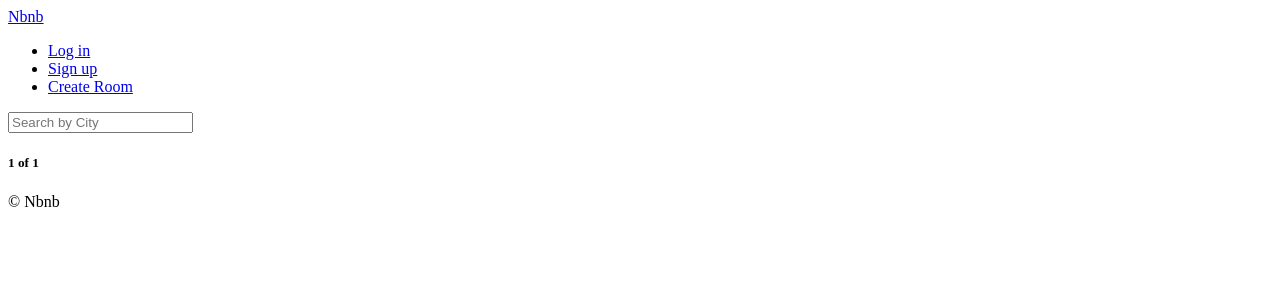
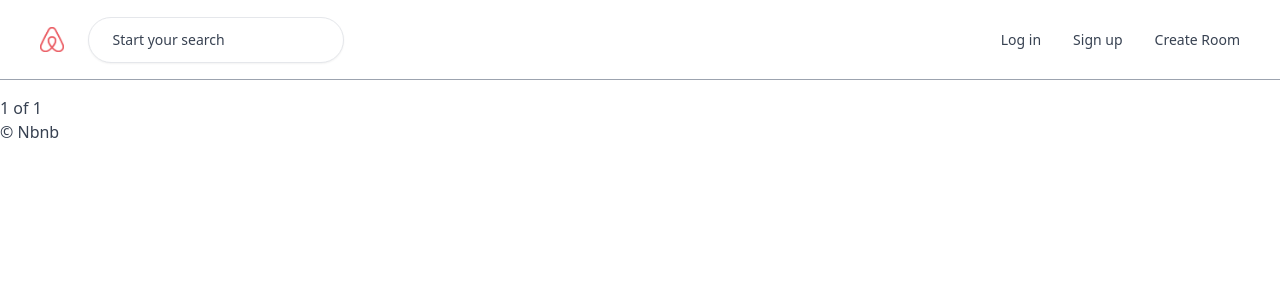
Before and after one commit to Odreystella/Pinkbnb, a Django app: page / in a window 1280 px wide. Shown: the top 300 px of the page. Run offline with Django 3.2, Linux system fonts and the light colour scheme; data that the repository does not hold is empty; style sheets or scripts are compiled from the project's sources; parts of the project's set-up code (start-up, migrations or seed data) failed here and were passed over.

Commit message:
feat: header css

```diff
--- a/templates/base.html
+++ b/templates/base.html
@@ -1,3 +1,4 @@
+{% load static %}
 <!DOCTYPE html>
 <html lang="en">
 
@@ -5,18 +6,25 @@
     <meta charset="UTF-8">
     <meta http-equiv="X-UA-Compatible" content="IE=edge">
     <meta name="viewport" content="width=device-width, initial-scale=1.0">
+    <link rel="stylesheet" href="{% static 'css/styles.css' %}">
     <title>{% block page_title %}{% endblock page_title %} | Nbnb </title>
 </head>
 
-<body>
-    <header>
+<body class="text-gray-700 mt-24">
+    <header class="container max-w-full inset-0 flex items-center justify-between px-10 h-20 border-b border-gray-400 fixed bg-white">
+        <div class="flex items-center">
+            <a href="{% url 'core:home' %}" class="mr-6">
+                <img class="w-7" src="{% static 'img/logo.png' %}" alt="">
+            </a>
+
+            {% block search-bar %}
+            <form action="{% url 'rooms:search' %}" method="GET" class="w-full">
+                <input class="border w-full px-6 py-3 text-sm placeholder-gray-700 font-medium rounded-3xl shadow-sm transition duration-200 hover:shadow-md focus:outline-none" type="text" name="city" placeholder="Start your search">
+            </form>
+            {% endblock search-bar %}
+        </div>
+
         {% include "partials/nav.html" %}
-
-        {% block search-bar %}
-        <form action="{% url 'rooms:search' %}" method="GET">
-            <input type="text" name="city" placeholder="Search by City">
-        </form>
-        {% endblock search-bar %}
     </header>
 
     {% block content %}{% endblock content %}
--- a/templates/partials/nav.html
+++ b/templates/partials/nav.html
@@ -1,10 +1,9 @@
-<a href="{% url 'core:home' %}">Nbnb</a>
-<ul>
+<ul class="flex items-center text-sm font-medium">
     {% if user.is_authenticated %}
-        <li><a href="{% url 'users:logout' %}">Log out</a></li>
+        <li class="ml-8"><a href="{% url 'users:logout' %}">Log out</a></li>
     {% else %}
-        <li><a href="{% url 'users:login' %}">Log in</a></li>
-        <li><a href="{% url 'users:signup' %}">Sign up</a></li>
+        <li class="ml-8"><a href="{% url 'users:login' %}">Log in</a></li>
+        <li class="ml-8"><a href="{% url 'users:signup' %}">Sign up</a></li>
     {% endif %}
-    <li><a href="{% url 'rooms:create' %}">Create Room</li></a>
+    <li class="ml-8"><a href="{% url 'rooms:create' %}">Create Room</li></a>
 </ul>
```
Also changed, not shown: static/img/logo.png (added).
